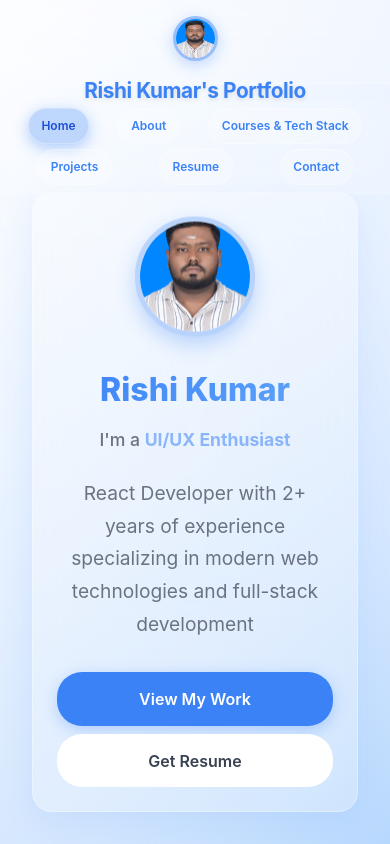
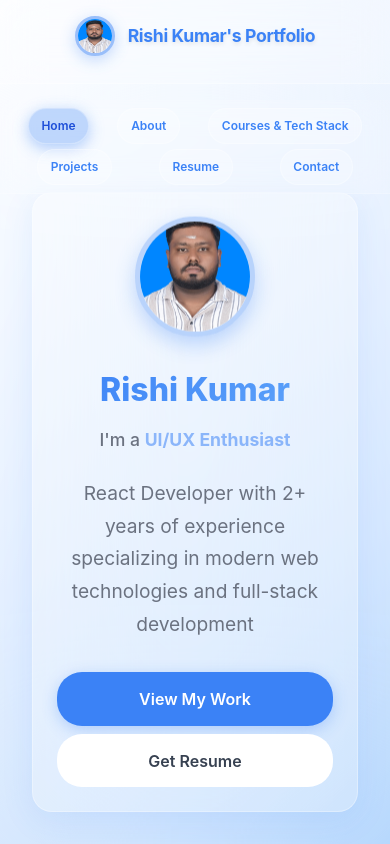
Before and after one commit to Rishikumar-baskar/Rishi-Portfolio, a React (Vite) app in the folder project/: page / in a window 390 px wide. Shown: the top 844 px of the page. Built offline with nearby package versions, Linux system fonts and the light colour scheme.

Commit message:
header fix
header fix

```diff
--- a/project/src/styles/Header.css
+++ b/project/src/styles/Header.css
@@ -49,25 +49,15 @@
 
 @media (max-width: 768px) {
   .header-content {
-    flex-direction: column;
-    gap: 1rem;
+    flex-direction: row; /* keep row even on mobile */
+    gap: 0.8rem; /* reduce gap for small screens */
     padding: 0 1rem;
+    justify-content: center;
   }
 
   .portfolio-title {
-    font-size: 1.5rem;
+    font-size: 1.3rem;
     text-align: center;
-  }
-
-  .avatar {
-    width: 50px;
-    height: 50px;
-  }
-}
-
-@media (max-width: 480px) {
-  .portfolio-title {
-    font-size: 1.3rem;
   }
 
   .avatar {
@@ -75,3 +65,14 @@
     height: 45px;
   }
 }
+
+@media (max-width: 480px) {
+  .portfolio-title {
+    font-size: 1.1rem;
+  }
+
+  .avatar {
+    width: 40px;
+    height: 40px;
+  }
+}
```
